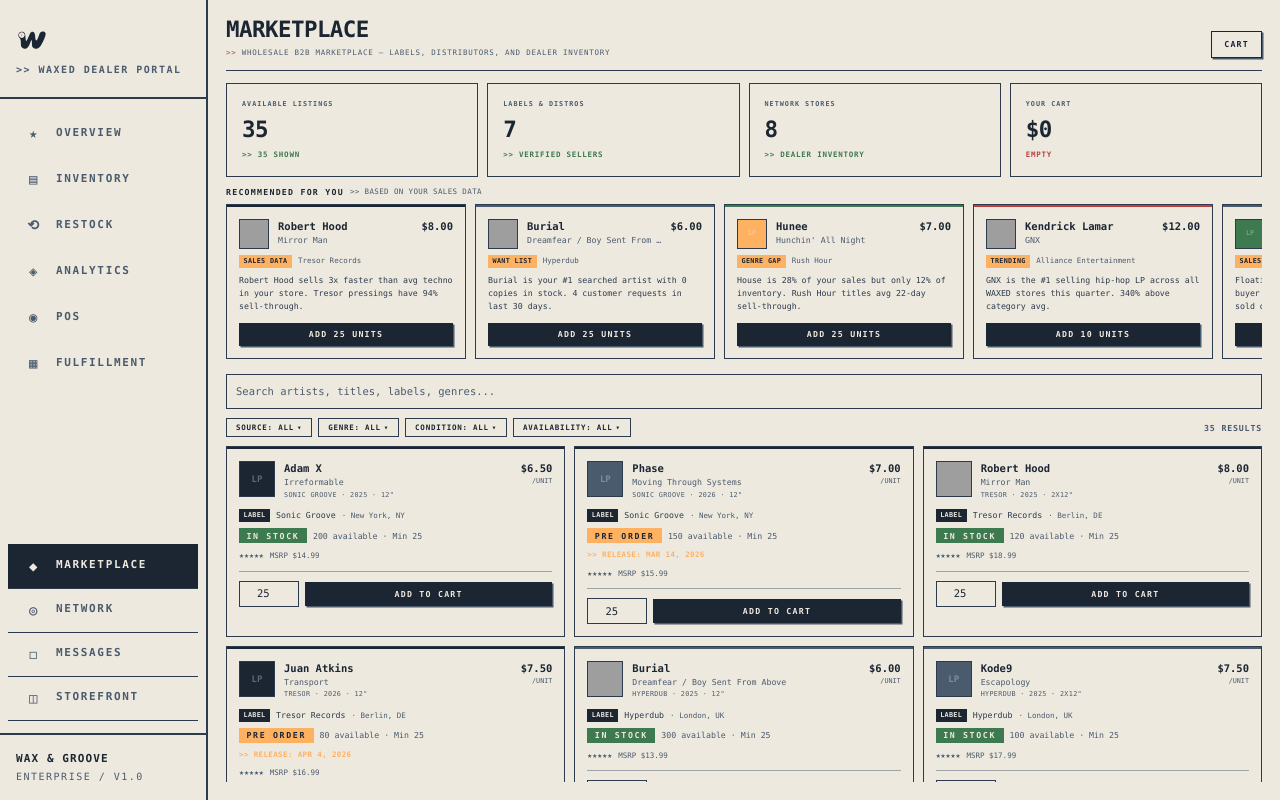
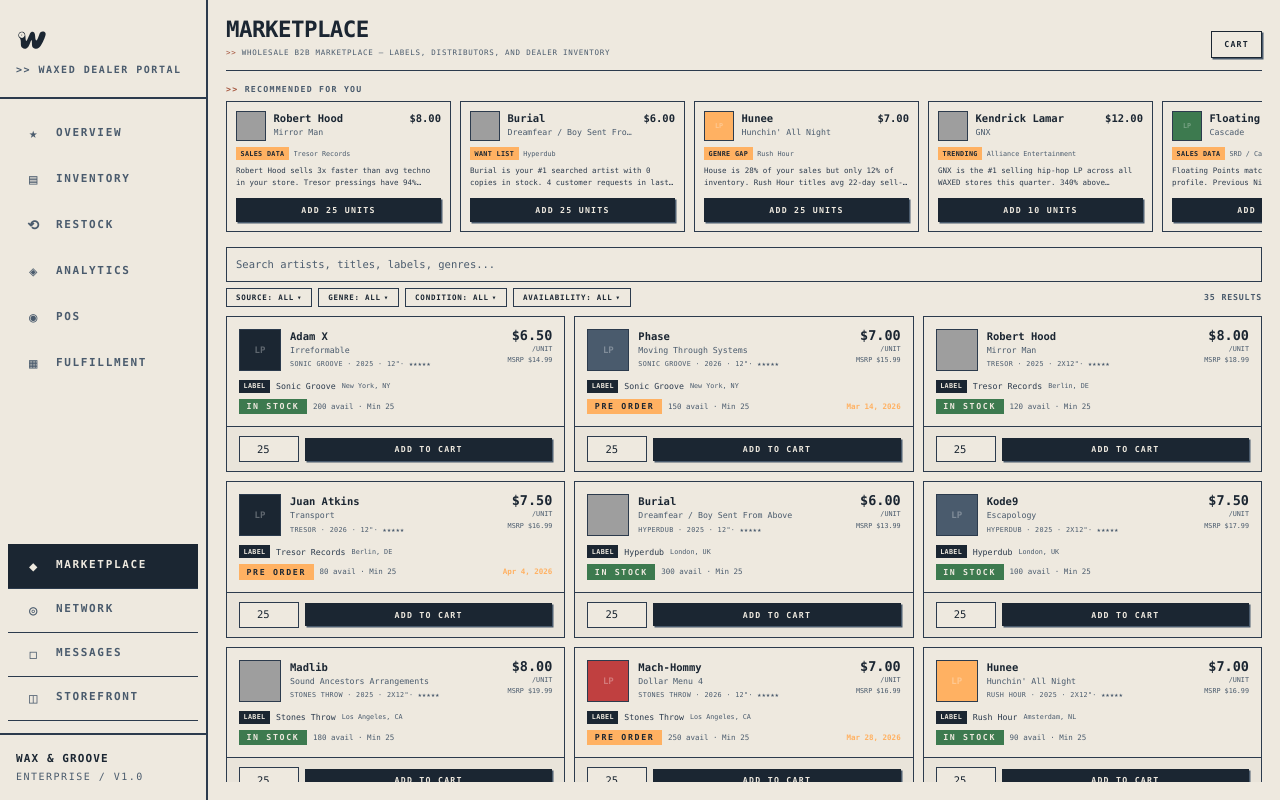
Before and after one commit to geoffreyhufford-boop/waxed-enterprise, a Next.js app: page /dashboard/marketplace in a window 1280 px wide. Built offline with nearby package versions, Linux system fonts and the light colour scheme; grey boxes are pictures that could not be loaded.

Commit message:
Clean up marketplace UI: remove stat cards, tighten listing cards, add auto-scrolling recommendation ticker
Co-Authored-By: Claude Opus 4.6 <noreply@anthropic.com>

```diff
--- a/app/dashboard/marketplace/page.tsx
+++ b/app/dashboard/marketplace/page.tsx
@@ -1,29 +1,10 @@
 'use client'
 
-import { useState, useMemo } from 'react'
-import { DashboardHeader, StatCard, FilterDropdown, StatusBadge } from '@/components/dashboard'
-import { marketplaceListings, marketplaceRecommendations, marketplaceSellers } from '@/lib/marketplace-data'
+import { useState, useMemo, useRef, useEffect } from 'react'
+import { DashboardHeader, FilterDropdown, StatusBadge } from '@/components/dashboard'
+import { marketplaceListings, marketplaceRecommendations } from '@/lib/marketplace-data'
 import type { MarketplaceListing } from '@/lib/marketplace-data'
 import { useCart } from '@/lib/cart-context'
-
-// ─── Genre color bars ────────────────────────────────────────
-
-const genreColors: Record<string, string> = {
-  Techno: '#1B2632',
-  House: '#3D7A4F',
-  Electronic: '#4A5B6D',
-  'Hip-Hop': '#C04040',
-  Ambient: '#DED8CC',
-  Disco: '#FFB162',
-  Jazz: '#2C3B4D',
-  Soul: '#A35139',
-  Dub: '#E89A4D',
-  Classical: '#C9C1B1',
-  Country: '#A35139',
-  Electro: '#2C3B4D',
-  'R&B': '#C04040',
-  Pop: '#FFB162',
-}
 
 // ─── MarketplaceListingCard ──────────────────────────────────
 
@@ -37,15 +18,12 @@ function MarketplaceListingCard({ listing }: { listing: MarketplaceListing }) {
   }
 
   return (
-    <div className="border-2 border-waxe-border bg-waxe-card">
-      {/* Genre color bar */}
-      <div className="h-[2px]" style={{ backgroundColor: genreColors[listing.genre] || '#4A5B6D' }} />
-
-      <div className="p-4">
-        {/* Top: artwork + info + price */}
+    <div className="border-2 border-waxe-border bg-waxe-card flex flex-col">
+      <div className="p-4 flex-1">
+        {/* Artwork + info + price */}
         <div className="flex gap-3 mb-3">
           <div
-            className="w-12 h-12 shrink-0 border border-waxe-border flex items-center justify-center overflow-hidden"
+            className="w-14 h-14 shrink-0 border-2 border-waxe-border flex items-center justify-center overflow-hidden"
             style={{ backgroundColor: listing.photoColor || '#2C3B4D' }}
           >
             {listing.artworkUrl ? (
@@ -57,18 +35,22 @@ function MarketplaceListingCard({ listing }: { listing: MarketplaceListing }) {
           <div className="flex-1 min-w-0">
             <p className="text-sm font-bold text-waxe-text truncate">{listing.artist}</p>
             <p className="text-[11px] text-waxe-text-muted truncate">{listing.title}</p>
-            <p className="text-[9px] text-waxe-text-muted uppercase tracking-wider mt-0.5">
+            <p className="text-[9px] text-waxe-text-muted uppercase tracking-wider mt-1">
               {listing.label} &middot; {listing.year} &middot; {listing.format}
+              &middot; {'★'.repeat(listing.condition)}{'☆'.repeat(5 - listing.condition)}
             </p>
           </div>
           <div className="shrink-0 text-right">
-            <p className="text-sm font-black font-mono text-waxe-text">${listing.wholesalePrice.toFixed(2)}</p>
-            <p className="text-[9px] text-waxe-text-muted uppercase">/unit</p>
+            <p className="text-lg font-black font-mono text-waxe-text leading-none">${listing.wholesalePrice.toFixed(2)}</p>
+            <p className="text-[9px] text-waxe-text-muted uppercase mt-0.5">/unit</p>
+            {listing.retailSuggested && (
+              <p className="text-[9px] text-waxe-text-muted mt-0.5">MSRP ${listing.retailSuggested.toFixed(2)}</p>
+            )}
           </div>
         </div>
 
-        {/* Seller row */}
-        <div className="flex items-center gap-2 mb-2">
+        {/* Seller + availability in one row */}
+        <div className="flex items-center gap-2 flex-wrap">
           <span className={`text-[9px] font-black uppercase tracking-wider px-1.5 py-0.5 rounded-none ${
             listing.sellerType === 'label' ? 'bg-waxe-text text-waxe-deep' :
             listing.sellerType === 'distributor' ? 'bg-waxe-cool text-waxe-deep' :
@@ -77,37 +59,26 @@ function MarketplaceListingCard({ listing }: { listing: MarketplaceListing }) {
             {listing.sellerType}
           </span>
           <span className="text-[11px] text-waxe-text-secondary truncate">{listing.seller.name}</span>
-          <span className="text-[10px] text-waxe-text-muted">&middot; {listing.seller.location}</span>
+          <span className="text-[9px] text-waxe-text-muted">{listing.seller.location}</span>
           {listing.sellerType === 'store' && listing.seller.rating && (
-            <span className="text-[10px] font-mono text-waxe-text-muted ml-auto shrink-0">Trust: {listing.seller.rating}</span>
+            <span className="text-[9px] font-mono text-waxe-text-muted ml-auto">T:{listing.seller.rating}</span>
           )}
         </div>
 
-        {/* Availability */}
-        <div className="flex items-center gap-2 mb-2">
+        {/* Status line */}
+        <div className="flex items-center gap-2 mt-2">
           <StatusBadge status={listing.listingType} />
-          <span className="text-[11px] text-waxe-text-muted">
-            {listing.listingType === 'backorder' ? 'Awaiting repress' :
-             `${listing.availableQty} available`} &middot; Min {listing.minOrderQty}
+          <span className="text-[10px] text-waxe-text-muted">
+            {listing.listingType === 'backorder' ? 'Awaiting repress' : `${listing.availableQty} avail`} &middot; Min {listing.minOrderQty}
           </span>
+          {listing.listingType === 'pre_order' && listing.releaseDate && (
+            <span className="text-[10px] text-waxe-warm font-bold ml-auto">{listing.releaseDate}</span>
+          )}
+        </div>
       </div>
 
-        {listing.listingType === 'pre_order' && listing.releaseDate && (
-          <p className="text-[10px] text-waxe-warm font-bold uppercase tracking-wider mb-2">
-            &gt;&gt; Release: {listing.releaseDate}
-          </p>
-        )}
-
-        {/* Condition */}
-        <p className="text-[11px] text-waxe-text-muted mb-3">
-          {'★'.repeat(listing.condition)}{'☆'.repeat(5 - listing.condition)}
-          {listing.retailSuggested && (
-            <span className="ml-2 text-[10px]">MSRP ${listing.retailSuggested.toFixed(2)}</span>
-          )}
-        </p>
-
-        {/* Action row */}
-        <div className="flex items-center gap-2 pt-3 border-t border-waxe-border/40">
+      {/* Action row — pinned to bottom */}
+      <div className="flex items-center gap-2 px-4 py-3 border-t-2 border-waxe-border bg-waxe-surface/30">
         <input
           type="number"
           min={listing.minOrderQty}
@@ -123,7 +94,6 @@ function MarketplaceListingCard({ listing }: { listing: MarketplaceListing }) {
         >
           Add to Cart
         </button>
-        </div>
       </div>
     </div>
   )
@@ -142,10 +112,9 @@ function RecommendationCard({ listing, reason, basedOn }: { listing: Marketplace
   }
 
   return (
-    <div className="border-2 border-waxe-border bg-waxe-card min-w-[280px] max-w-[320px] shrink-0 snap-start">
-      <div className="h-[2px]" style={{ backgroundColor: genreColors[listing.genre] || '#4A5B6D' }} />
-      <div className="p-4">
-        <div className="flex gap-3 mb-2">
+    <div className="border-2 border-waxe-border bg-waxe-card min-w-[260px] max-w-[300px] shrink-0 snap-start flex flex-col">
+      <div className="p-3 flex-1">
+        <div className="flex gap-2.5 mb-2">
           <div
             className="w-10 h-10 shrink-0 border border-waxe-border flex items-center justify-center overflow-hidden"
             style={{ backgroundColor: listing.photoColor || '#2C3B4D' }}
@@ -162,13 +131,15 @@ function RecommendationCard({ listing, reason, basedOn }: { listing: Marketplace
           </div>
           <p className="text-sm font-black font-mono text-waxe-text shrink-0">${listing.wholesalePrice.toFixed(2)}</p>
         </div>
-        <div className="flex items-center gap-2 mb-2">
+        <div className="flex items-center gap-1.5 mb-1.5">
           <span className="text-[9px] font-black uppercase tracking-wider px-1.5 py-0.5 bg-waxe-warm text-waxe-text rounded-none">
             {basedOnLabel[basedOn] || basedOn}
           </span>
-          <span className="text-[10px] text-waxe-text-muted">{listing.seller.name}</span>
+          <span className="text-[9px] text-waxe-text-muted truncate">{listing.seller.name}</span>
         </div>
-        <p className="text-[11px] text-waxe-text-secondary leading-relaxed mb-3">{reason}</p>
+        <p className="text-[10px] text-waxe-text-secondary leading-relaxed line-clamp-2">{reason}</p>
+      </div>
+      <div className="px-3 pb-3">
         <button
           onClick={() => { addItem(listing, listing.minOrderQty); toggleDrawer() }}
           className="btn-primary text-[11px] px-4 py-1.5 w-full"
@@ -176,6 +147,54 @@ function RecommendationCard({ listing, reason, basedOn }: { listing: Marketplace
           Add {listing.minOrderQty} Units
         </button>
       </div>
+    </div>
+  )
+}
+
+// ─── RecommendationTicker ────────────────────────────────────
+
+function RecommendationTicker() {
+  const scrollRef = useRef<HTMLDivElement>(null)
+  const pausedRef = useRef(false)
+
+  useEffect(() => {
+    const el = scrollRef.current
+    if (!el) return
+    let raf: number
+
+    const step = () => {
+      if (!pausedRef.current && el) {
+        el.scrollLeft += 0.5
+        // Loop: when we've scrolled past the first set, jump back
+        if (el.scrollLeft >= el.scrollWidth / 2) {
+          el.scrollLeft = 0
+        }
+      }
+      raf = requestAnimationFrame(step)
+    }
+    raf = requestAnimationFrame(step)
+    return () => cancelAnimationFrame(raf)
+  }, [])
+
+  // Duplicate cards for seamless loop
+  const cards = [...marketplaceRecommendations, ...marketplaceRecommendations]
+
+  return (
+    <div
+      ref={scrollRef}
+      onMouseEnter={() => { pausedRef.current = true }}
+      onMouseLeave={() => { pausedRef.current = false }}
+      className="flex gap-3 overflow-x-auto pb-1 scrollbar-hide"
+      style={{ scrollbarWidth: 'none' }}
+    >
+      {cards.map((rec, i) => (
+        <RecommendationCard
+          key={`${rec.id}-${i}`}
+          listing={rec.listing}
+          reason={rec.reason}
+          basedOn={rec.basedOn}
+        />
+      ))}
     </div>
   )
 }
@@ -190,12 +209,6 @@ export default function MarketplacePage() {
   const [conditionFilter, setConditionFilter] = useState('All')
   const [availFilter, setAvailFilter] = useState('All')
 
-  const { subtotal, totalUnits } = useMemo(() => {
-    const sub = state.items.reduce((s, i) => s + i.qty * i.listing.wholesalePrice, 0)
-    const units = state.items.reduce((s, i) => s + i.qty, 0)
-    return { subtotal: sub, totalUnits: units }
-  }, [state.items])
-
   // Extract genres from listings
   const genres = useMemo(() => {
     const set = new Set(marketplaceListings.map((l) => l.genre))
@@ -205,37 +218,27 @@ export default function MarketplacePage() {
   // Filter listings
   const filtered = useMemo(() => {
     return marketplaceListings.filter((l) => {
-      // Search
       if (search) {
         const q = search.toLowerCase()
         const match = [l.artist, l.title, l.genre, l.label, ...(l.tags || [])].some((f) => f.toLowerCase().includes(q))
         if (!match) return false
       }
-      // Source
       if (sourceFilter === 'Labels' && l.sellerType !== 'label') return false
       if (sourceFilter === 'Distributors' && l.sellerType !== 'distributor') return false
       if (sourceFilter === 'Stores' && l.sellerType !== 'store') return false
-      // Genre
       if (genreFilter !== 'All' && l.genre !== genreFilter) return false
-      // Condition
       if (conditionFilter === 'Mint 5' && l.condition !== 5) return false
       if (conditionFilter === 'Excellent 4' && l.condition !== 4) return false
       if (conditionFilter === 'Good 3' && l.condition !== 3) return false
       if (conditionFilter === 'Fair 2' && l.condition !== 2) return false
-      // Availability
       if (availFilter === 'In Stock' && l.listingType !== 'in_stock') return false
       if (availFilter === 'Pre-Order' && l.listingType !== 'pre_order') return false
       return true
     })
   }, [search, sourceFilter, genreFilter, conditionFilter, availFilter])
 
-  // Stats
-  const labelDistroCount = marketplaceSellers.filter((s) => s.type === 'label' || s.type === 'distributor').length
-  const storeCount = marketplaceSellers.filter((s) => s.type === 'store').length
-
   return (
     <div className="flex flex-col flex-1 min-h-0">
-      {/* Header */}
       <DashboardHeader
         title="Marketplace"
         subtitle="Wholesale B2B marketplace — labels, distributors, and dealer inventory"
@@ -246,38 +249,16 @@ export default function MarketplacePage() {
         }
       />
 
-      {/* Stats */}
-      <div className="shrink-0 grid grid-cols-2 lg:grid-cols-4 gap-3 mb-3">
-        <StatCard label="Available Listings" value={String(marketplaceListings.length)} trend={`${filtered.length} shown`} trendUp />
-        <StatCard label="Labels & Distros" value={String(labelDistroCount)} trend="Verified sellers" trendUp />
-        <StatCard label="Network Stores" value={String(storeCount)} trend="Dealer inventory" trendUp />
-        <StatCard label="Your Cart" value={state.items.length > 0 ? `$${subtotal.toFixed(0)}` : '$0'} trend={state.items.length > 0 ? `${totalUnits} units` : 'Empty'} trendUp={state.items.length > 0} />
+      {/* Recommended — auto-scrolling ticker */}
+      <div className="shrink-0 mb-4">
+        <p className="text-[11px] font-black uppercase tracking-[0.15em] text-waxe-text-muted mb-2">
+          <span className="text-waxe-cool">{'>>'}</span> Recommended for you
+        </p>
+        <RecommendationTicker />
       </div>
 
-      {/* Recommended */}
-      <div className="shrink-0 mb-3">
-        <div className="flex items-center gap-2 mb-2">
-          <p className="text-[11px] font-black uppercase tracking-[0.15em] text-waxe-text">
-            Recommended For You
-          </p>
-          <span className="text-[10px] text-waxe-text-muted uppercase tracking-wider">
-            &gt;&gt; Based on your sales data
-          </span>
-        </div>
-        <div className="flex gap-3 overflow-x-auto pb-2 scrollbar-hide snap-x snap-mandatory">
-          {marketplaceRecommendations.map((rec) => (
-            <RecommendationCard
-              key={rec.id}
-              listing={rec.listing}
-              reason={rec.reason}
-              basedOn={rec.basedOn}
-            />
-          ))}
-        </div>
-      </div>
-
-      {/* Search */}
-      <div className="shrink-0 mb-3">
+      {/* Search + Filters — single block */}
+      <div className="shrink-0 mb-3 space-y-2">
         <input
           type="text"
           value={search}
@@ -285,10 +266,7 @@ export default function MarketplacePage() {
           placeholder="Search artists, titles, labels, genres..."
           className="input-field py-3 text-sm"
         />
-      </div>
-
-      {/* Filters */}
-      <div className="shrink-0 flex flex-wrap items-center gap-2 mb-3">
+        <div className="flex flex-wrap items-center gap-2">
           <FilterDropdown label="Source" options={['All', 'Labels', 'Distributors', 'Stores']} value={sourceFilter} onChange={setSourceFilter} />
           <FilterDropdown label="Genre" options={genres} value={genreFilter} onChange={setGenreFilter} />
           <FilterDropdown label="Condition" options={['All', 'Mint 5', 'Excellent 4', 'Good 3', 'Fair 2']} value={conditionFilter} onChange={setConditionFilter} />
@@ -296,6 +274,7 @@ export default function MarketplacePage() {
           <span className="ml-auto text-[11px] font-bold text-waxe-text-muted uppercase tracking-[0.1em]">
             {filtered.length} result{filtered.length !== 1 ? 's' : ''}
           </span>
+        </div>
       </div>
 
       {/* Results Grid */}
```
Lines whose indentation alone changed are shown as unchanged.
